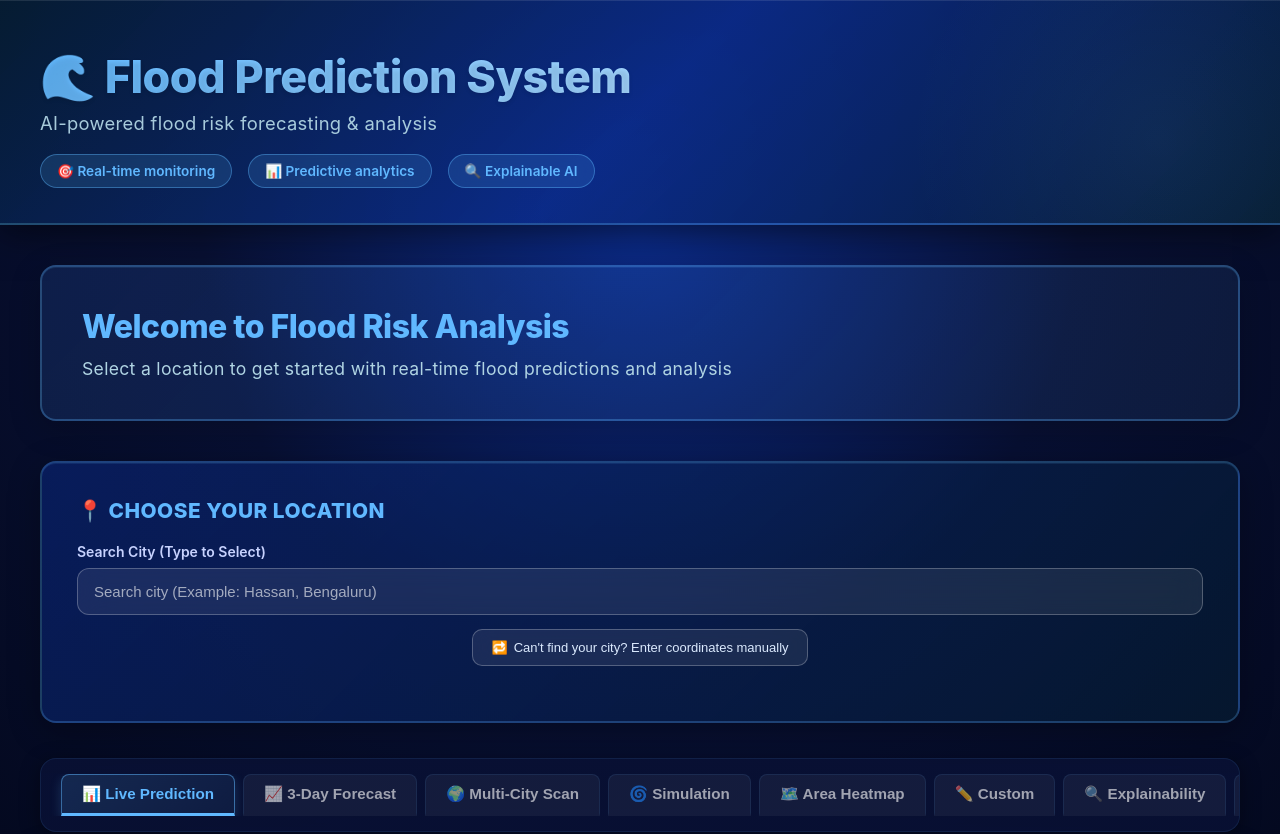
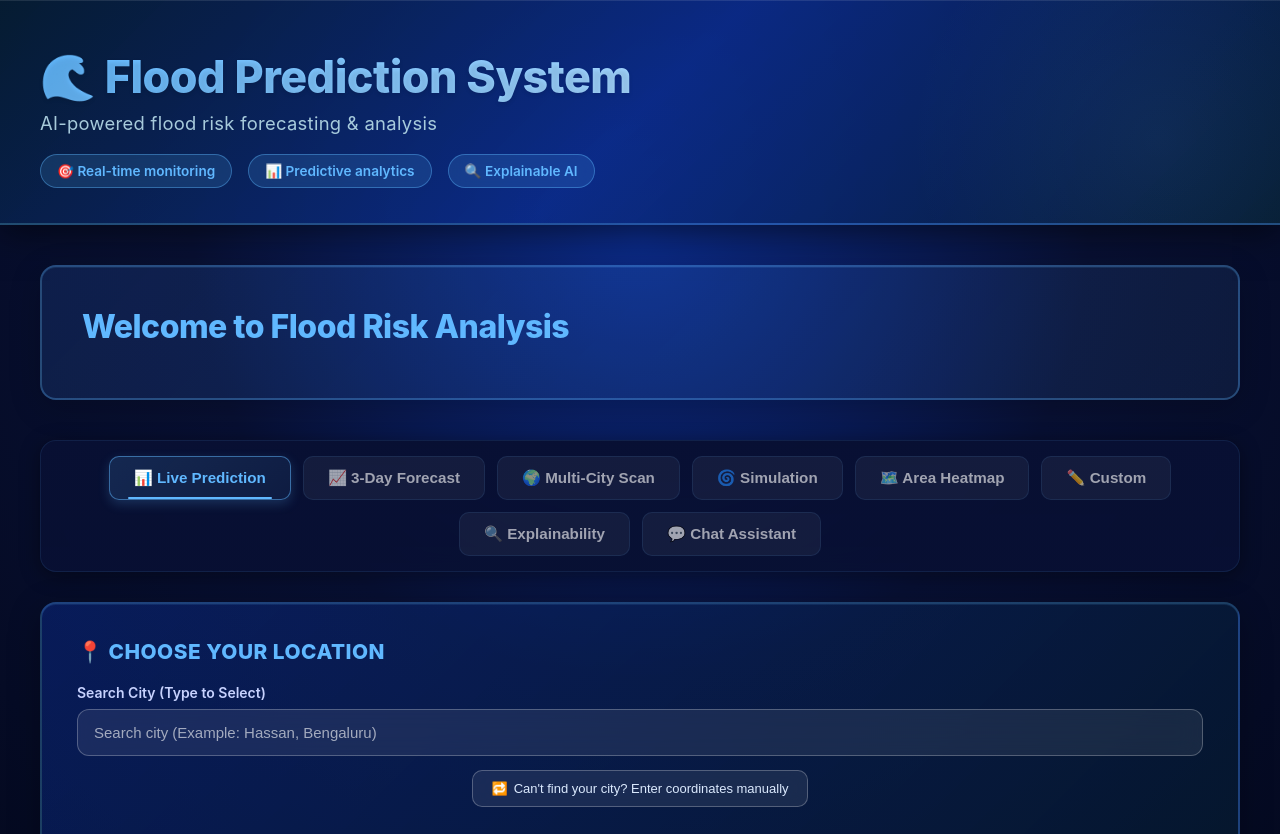
Before and after one commit to Dhruthi-D/Flood_prediction, a React (Vite) app in the folder frontend/: page / in a window 1280 px wide. Shown: the top 834 px of the page. Built offline with nearby package versions, Linux system fonts and the light colour scheme.

Commit message:
ui improved

```diff
--- a/frontend/src/pages/Dashboard.css
+++ b/frontend/src/pages/Dashboard.css
@@ -123,43 +123,27 @@
 
 .tabs {
   display: flex;
-  gap: 8px;
-  overflow-x: auto;
+  flex-wrap: wrap;
+  gap: 12px;
   padding: 0 20px;
-  scroll-behavior: smooth;
-}
-
-.tabs::-webkit-scrollbar {
-  height: 4px;
-}
-
-.tabs::-webkit-scrollbar-track {
-  background: rgba(255, 255, 255, 0.05);
-  border-radius: 2px;
-}
-
-.tabs::-webkit-scrollbar-thumb {
-  background: rgba(96, 184, 255, 0.4);
-  border-radius: 2px;
-}
-
-.tabs::-webkit-scrollbar-thumb:hover {
-  background: rgba(96, 184, 255, 0.6);
+  justify-content: center;
 }
 
 .tab {
-  padding: 10px 20px;
+  padding: 12px 24px;
   font-size: 0.95rem;
   font-weight: 600;
   background: rgba(255, 255, 255, 0.05);
   color: rgba(255, 255, 255, 0.6);
   border: 1px solid rgba(96, 184, 255, 0.1);
-  border-bottom: 3px solid transparent;
   cursor: pointer;
   transition: all 0.3s ease;
   white-space: nowrap;
-  border-radius: 8px 8px 0 0;
+  border-radius: 10px;
   position: relative;
+  display: flex;
+  align-items: center;
+  gap: 8px;
 }
 
 .tab:hover {
@@ -173,20 +157,20 @@
   color: #60b8ff;
   background: linear-gradient(135deg, rgba(96, 184, 255, 0.15) 0%, rgba(96, 184, 255, 0.08) 100%);
   border-color: rgba(96, 184, 255, 0.5);
-  border-bottom-color: #60b8ff;
   box-shadow: 0 4px 12px rgba(96, 184, 255, 0.2);
 }
 
 .tab.active::after {
   content: '';
   position: absolute;
-  bottom: -15px;
+  bottom: 0;
   left: 50%;
   transform: translateX(-50%);
   width: 0;
-  height: 3px;
-  background: linear-gradient(90deg, transparent, #60b8ff, transparent);
+  height: 2px;
+  background: #60b8ff;
   animation: tabGlow 0.3s ease forwards;
+  border-radius: 2px;
 }
 
 @keyframes tabGlow {
--- a/frontend/src/pages/Dashboard.jsx
+++ b/frontend/src/pages/Dashboard.jsx
@@ -304,18 +304,8 @@ export default function Dashboard() {
         <div className="welcome-section">
           <div className="welcome-content">
             <h2>Welcome to Flood Risk Analysis</h2>
-            <p>Select a location to get started with real-time flood predictions and analysis</p>
+
           </div>
-        </div>
-
-        {/* Location Selector Section */}
-        <div className="search-section">
-          <h3>📍 Choose Your Location</h3>
-          <LocationSelector
-            onLocationSelect={setLocation}
-            selectedLocation={location}
-          />
-          {error && <div className="error-message">{error}</div>}
         </div>
 
         {/* Tabs */}
@@ -376,6 +366,16 @@ export default function Dashboard() {
                 💬 Chat Assistant
               </button>
           </div>
+        </div>
+
+        {/* Location Selector Section */}
+        <div className="search-section">
+          <h3>📍 Choose Your Location</h3>
+          <LocationSelector
+            onLocationSelect={setLocation}
+            selectedLocation={location}
+          />
+          {error && <div className="error-message">{error}</div>}
         </div>
 
         {/* Live Prediction Tab */}
```
